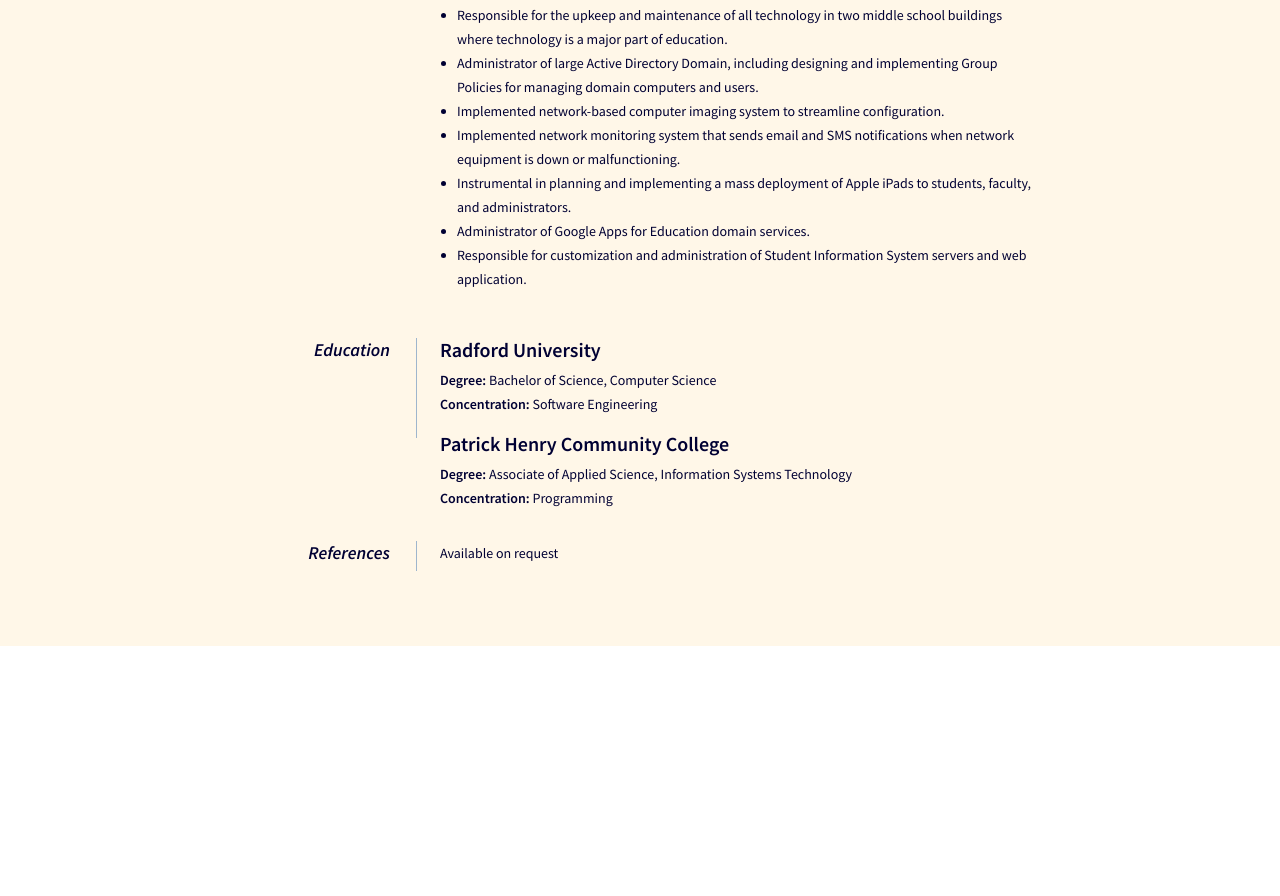
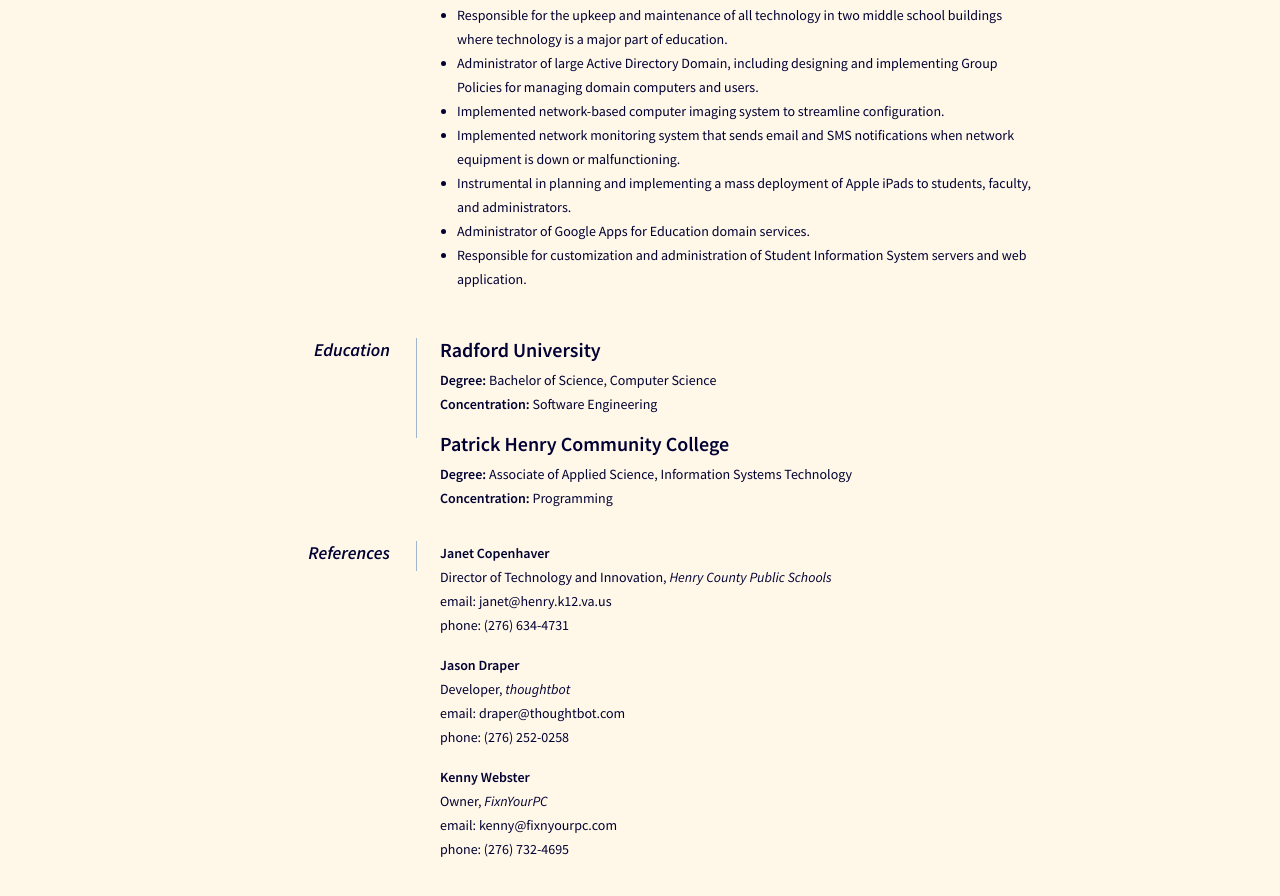
Before and after one commit to dev-resume/dev-resume.github.io, a plain HTML site: page index.html in a window 1280 px wide. Shown: the part 1923-2819 px from the top of the page. Before the commit the page ends 2569 px from the top, so only its background shows below. Drawn offline with Linux system fonts and the light colour scheme.

Commit message:
add references

```diff
--- a/index.html
+++ b/index.html
@@ -254,7 +254,26 @@
             <dd class="clear"></dd>
 
             <dt class="last">References</dt>
-            <dd>Available on request</dd>
+            <dd>
+            <p>
+            <strong>Janet Copenhaver</strong><br />
+            Director of Technology and Innovation, <em>Henry County Public Schools</em><br />
+            email: janet@henry.k12.va.us<br />
+            phone: (276) 634-4731
+            </p>
+            <p>
+            <strong>Jason Draper</strong><br />
+            Developer, <em>thoughtbot</em><br />
+            email: draper@thoughtbot.com<br />
+            phone: (276) 252-0258<br />
+            </p>
+            <p>
+            <strong>Kenny Webster</strong><br />
+            Owner, <em>FixnYourPC</em><br />
+            email: kenny@fixnyourpc.com<br />
+            phone: (276) 732-4695<br />
+            </p>
+            </dd>
 
             <dd class="clear"></dd>
         </dl>
```
